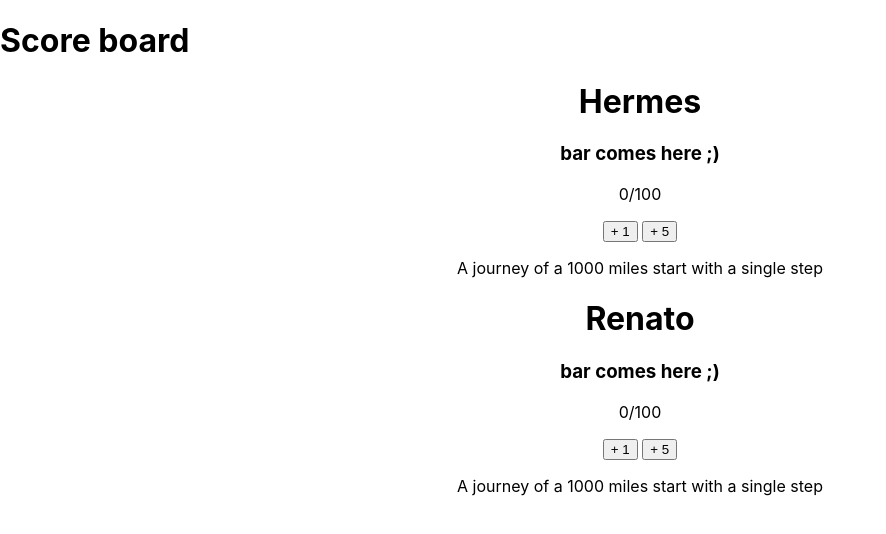
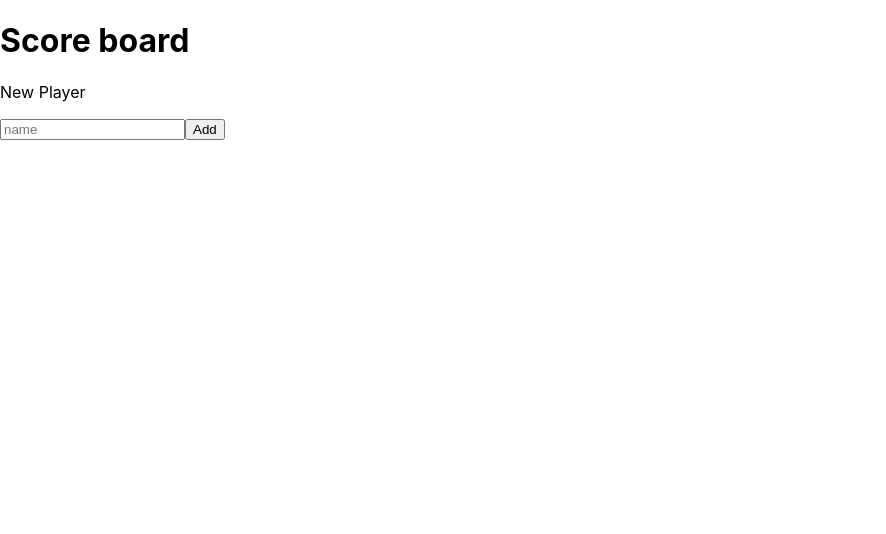
Before and after one commit to luizfiorentino/scoreboard-challenge, a React (Create React App) app: page / in a window 1280 px wide. Shown: the top 534 px of the page, without its empty margins (0-886 px from the left). Built offline with nearby package versions, Linux system fonts and the light colour scheme.

Commit message:
feat- App.js returns one Scoreboard component for each player that can be added via the input field

```diff
--- a/src/App.js
+++ b/src/App.js
@@ -3,11 +3,34 @@ import { useState } from "react";
 import Scoreboard from "./scoreboard/Scoreboard";
 
 function App() {
+  const [players, setPlayers] = useState([]);
+  const [newPlayer, setNewPlayer] = useState("");
+
+  const newGuy = (e) => {
+    setNewPlayer(e.target.value);
+  };
+
+  const addMe = () => {
+    const player = newPlayer;
+    setPlayers([...players, player]);
+    setNewPlayer("");
+    return players;
+  };
+  console.log("addPlayer", newPlayer, players);
   return (
     <div>
       <h1>Score board</h1>
-      <Scoreboard name="Hermes" />
-      <Scoreboard name="Renato" />
+      <p>New Player</p>
+      <input
+        type="text"
+        placeholder="name"
+        value={newPlayer}
+        onChange={(e) => setNewPlayer(e.target.value)}
+      />
+      <button onClick={addMe}>Add</button>
+      {players.map((player) => (
+        <Scoreboard name={player} />
+      ))}
     </div>
   );
 }
```
